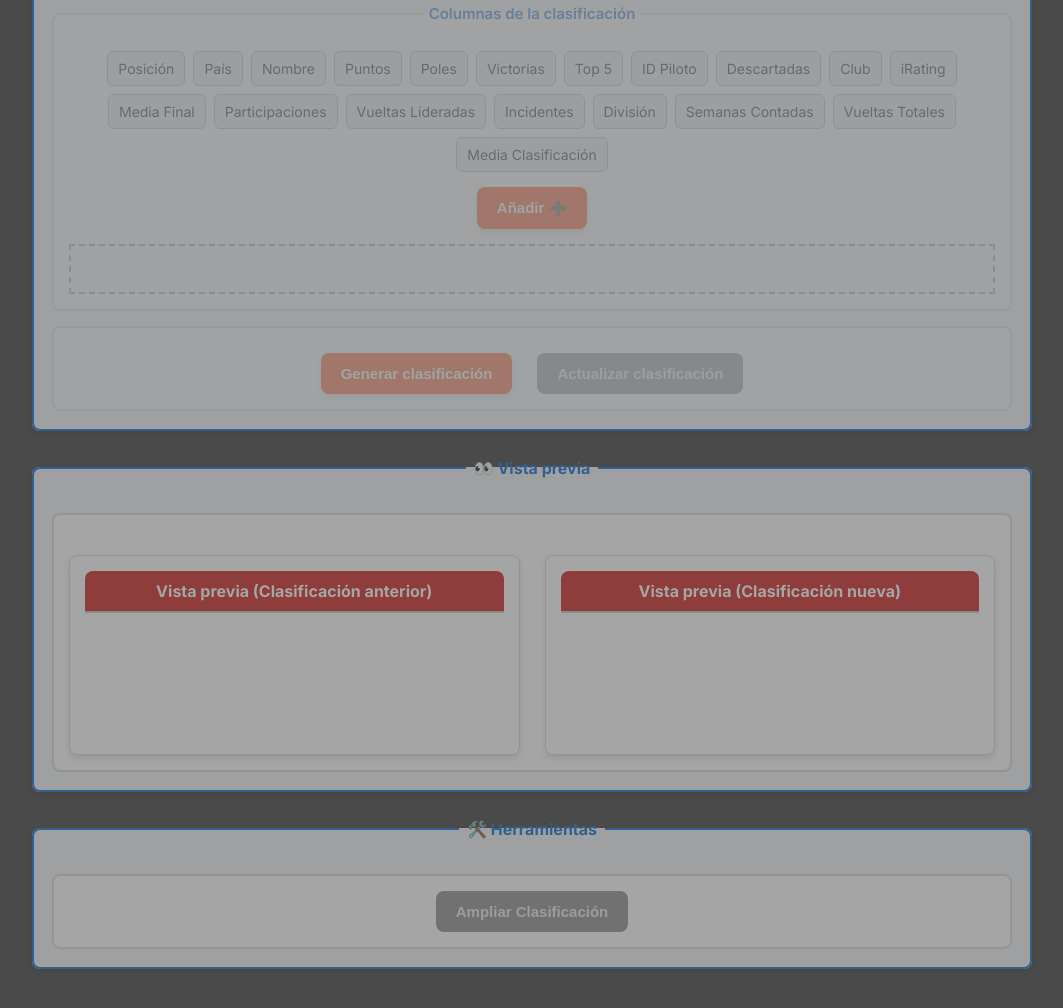
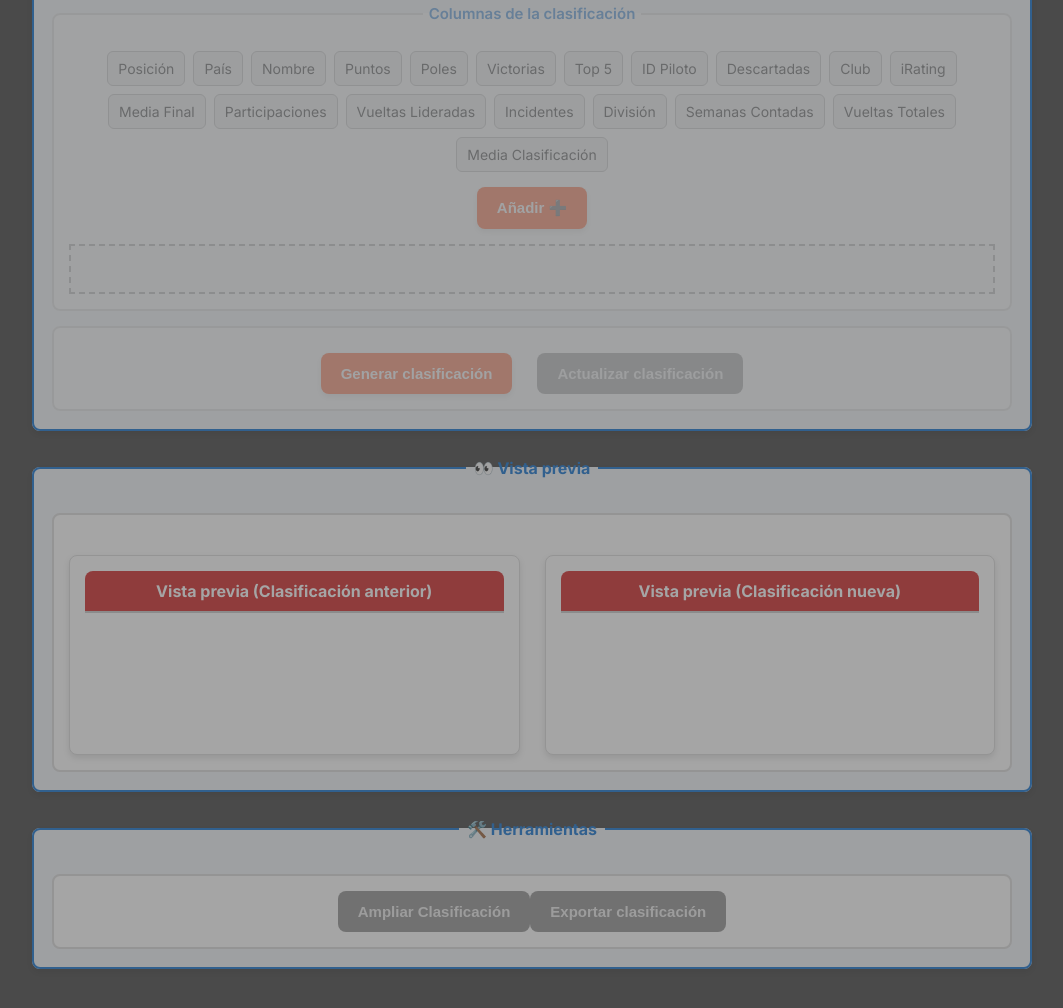
Before and after one commit to jkrilin/comparadordeclasificaciones, a plain HTML site: page index.html in a window 1280 px wide. Shown: the part 776-1784 px from the top of the page, without its empty margins (108-1171 px from the left). Drawn offline with Linux system fonts and the light colour scheme.

Commit message:
index.html

```diff
--- a/index.html
+++ b/index.html
@@ -167,6 +167,7 @@
         <legend>🛠️ Herramientas</legend>
         <div class="sub-block copy-btn-container" style="display:flex; justify-content:center; align-items:center;">
           <button id="SeeBtn" disabled>Ampliar Clasificación</button>
+<button id="SeeBtn" disabled>Exportar clasificación</button>
         </div>
       </fieldset>
 
```
